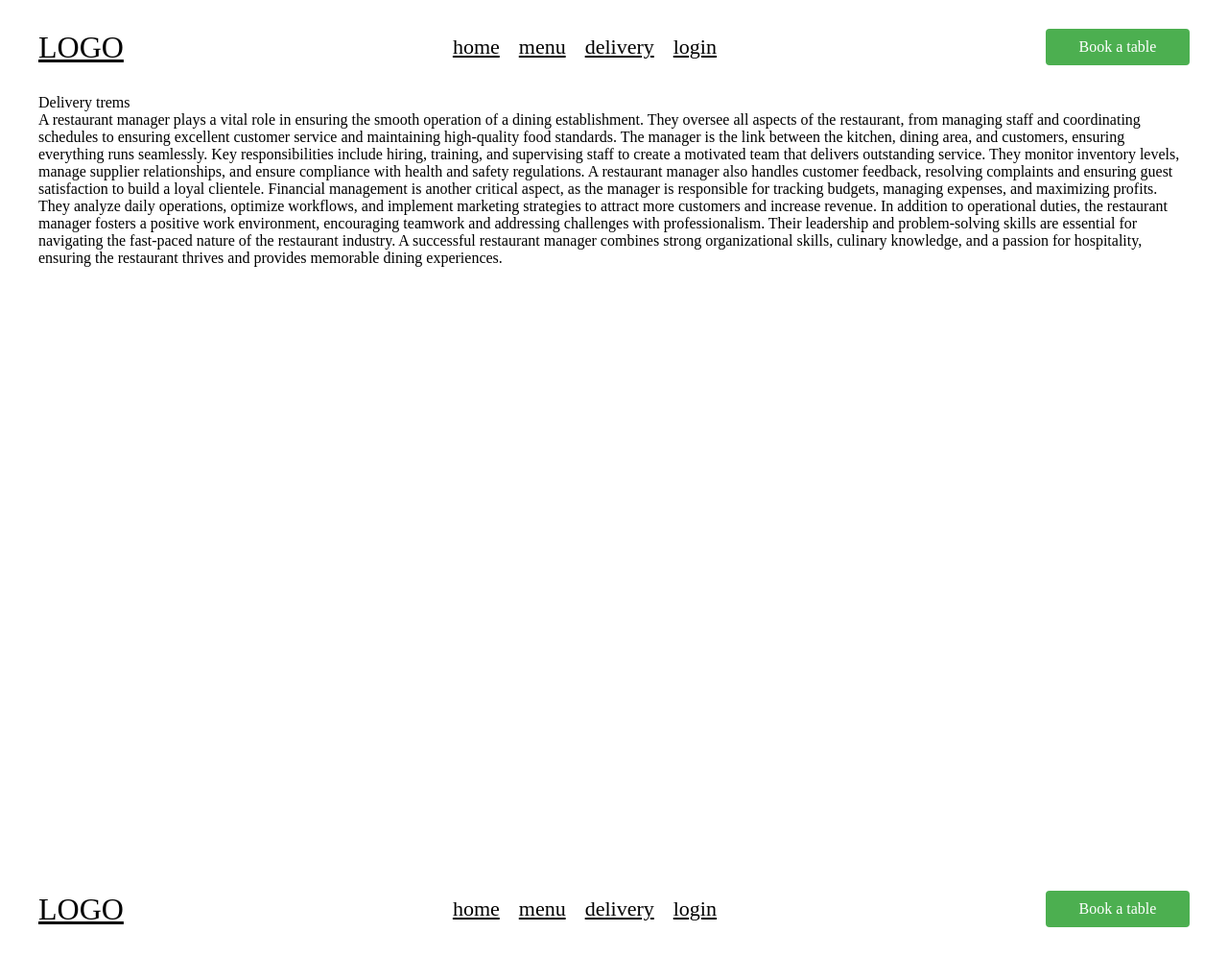
After one commit to Fialex1212/restaurant, a Django app: page /delivery/ in a window 1280 px wide. The commit adds this page. Shown: the whole page at 96% size. Run offline with Django 5.2, Linux system fonts and the light colour scheme; parts of the project's set-up code (start-up, migrations or seed data) failed here and were passed over.

Commit message:
product card, logout button, delivery trems page

```diff
--- a/app/static/css/global.css
+++ b/app/static/css/global.css
@@ -98,6 +98,12 @@ legend {
   padding: 0 20px;
   margin: 0 auto;
 }
+
+.main{
+  min-height: 100vh;
+  height: 100%;
+}
+/* TODO: fix block main */
 
 .header,
 .footer {
--- a/app/templates/base.html
+++ b/app/templates/base.html
@@ -18,11 +18,23 @@
           <nav class="header__navbar">
             <ul class="navbar__list">
               <li class="list__item">
-                <a class="list__link" href="/">menu</a>
+                <a class="list__link" href="/">home</a>
               </li>
+              <li class="list__item">
+                <a class="list__link" href="/menu">menu</a>
+              </li>
+              <li class="list__item">
+                <a class="list__link" href="/delivery">delivery</a>
+              </li>
+              {% if user.is_authenticated %}
               <li class="list__item">
                 <a class="list__link" href="/profile">profile</a>
               </li>
+              {% else %}
+              <li class="list__item">
+                <a class="list__link" href="/auth/login">login</a>
+              </li>
+              {% endif %}
             </ul>
           </nav>
           <button id="openPopupBtn" class="popup__button">Book a table</button>
@@ -30,7 +42,7 @@
       </div>
     </header>
     {% include "popup.html" %}
-    <main>
+    <main class="main">
       {% block content %}
       <h1>Wellcome back, {{ name}}</h1>
       main content {% endblock %}
@@ -44,11 +56,23 @@
           <nav class="header__navbar">
             <ul class="navbar__list">
               <li class="list__item">
-                <a class="list__link" href="/">menu</a>
+                <a class="list__link" href="/">home</a>
               </li>
+              <li class="list__item">
+                <a class="list__link" href="/menu">menu</a>
+              </li>
+              <li class="list__item">
+                <a class="list__link" href="/delivery">delivery</a>
+              </li>
+              {% if user.is_authenticated %}
               <li class="list__item">
                 <a class="list__link" href="/profile">profile</a>
               </li>
+              {% else %}
+              <li class="list__item">
+                <a class="list__link" href="/auth/login">login</a>
+              </li>
+              {% endif %}
             </ul>
           </nav>
           <button id="openPopupBtn" class="popup__button">Book a table</button>
--- /dev/null
+++ b/app/templates/delivery/index.html
@@ -0,0 +1,35 @@
+{% extends "base.html" %}
+{% block title %}Home{% endblock %}
+{% block css %}
+{%load static %}
+<link rel="stylesheet" href="{% static 'css/home.css' %}" />
+{% endblock %}
+{% block content%}
+<div class="container">
+  <h1>Delivery trems</h1>
+  <p>
+    A restaurant manager plays a vital role in ensuring the smooth operation of
+    a dining establishment. They oversee all aspects of the restaurant, from
+    managing staff and coordinating schedules to ensuring excellent customer
+    service and maintaining high-quality food standards. The manager is the link
+    between the kitchen, dining area, and customers, ensuring everything runs
+    seamlessly. Key responsibilities include hiring, training, and supervising
+    staff to create a motivated team that delivers outstanding service. They
+    monitor inventory levels, manage supplier relationships, and ensure
+    compliance with health and safety regulations. A restaurant manager also
+    handles customer feedback, resolving complaints and ensuring guest
+    satisfaction to build a loyal clientele. Financial management is another
+    critical aspect, as the manager is responsible for tracking budgets,
+    managing expenses, and maximizing profits. They analyze daily operations,
+    optimize workflows, and implement marketing strategies to attract more
+    customers and increase revenue. In addition to operational duties, the
+    restaurant manager fosters a positive work environment, encouraging teamwork
+    and addressing challenges with professionalism. Their leadership and
+    problem-solving skills are essential for navigating the fast-paced nature of
+    the restaurant industry. A successful restaurant manager combines strong
+    organizational skills, culinary knowledge, and a passion for hospitality,
+    ensuring the restaurant thrives and provides memorable dining experiences.
+  </p>
+</div>
+
+{% endblock %}
--- a/app/templates/profile/index.html
+++ b/app/templates/profile/index.html
@@ -3,5 +3,9 @@
 {% block title %}Profile of {{ username }}{% endblock %}
 
 {% block content %}
+<div class="container">
   <p>This is the Profile page.</p>
+  {{ username }}
+  <a href="/auth/logout">Logout</a>
+</div>
 {% endblock %}
--- a/app/urls.py
+++ b/app/urls.py
@@ -5,8 +5,12 @@ urlpatterns = [
     path("base/", views.base, name="base"),
     path("", views.home, name="home"),
     path("menu/", views.menu, name="menu"),
+    path("dish_detail/<str:id>", views.dish_detail, name="dish_detail"),
+    path("delivery/", views.delivery, name="delivery"),
     path("profile/", views.profile, name="profile"),
     path("submit-booking", views.book_table, name="submit_booking"),
-    path("auth/", include("authapp.urls"))
+    path("auth/", include("authapp.urls")),
+    path('api/categories/', views.CategoryOfDishList.as_view(), name='category-list'),
+    path('api/dishes/', views.DishList.as_view(), name='dish-list'),
 
 ]
--- a/app/views.py
+++ b/app/views.py
@@ -1,11 +1,18 @@
-from django.shortcuts import render, redirect
+from django.shortcuts import get_object_or_404, render
 from django.http import HttpResponse
+from rest_framework import status
 from .models import CategoryOfDish, BookTabel
+from rest_framework.views import APIView
+from rest_framework.response import Response
+from .models import CategoryOfDish, Dish
+from .serializers import CategoryOfDishSerializer, DishSerializer
+from django.contrib.auth.decorators import login_required
 
 
 def base(request):
     context = {"name": "Alex"}
     return render(request, "base.html", context)
+
 
 def home(request):
     categories = CategoryOfDish.objects.prefetch_related("dishes").all()
@@ -19,8 +26,18 @@ def menu(request):
     return render(request, "./menu/index.html", context)
 
 
+def dish_detail(request, id):
+    dish = get_object_or_404(Dish, id=id)
+    return render(request, "./dish_detail/index.html", {"dish": dish})
+
+def delivery(request):
+    return render(request, "./delivery/index.html")
+
+
+@login_required(login_url="/auth/login")
 def profile(request):
-    context = {"username": "Alex"}
+    username = request.user.username
+    context = {"username": username}
     return render(request, "./profile/index.html", context)
 
 
@@ -43,3 +60,18 @@ def book_table(request):
         )
 
         return HttpResponse("succesfully created")
+
+
+class CategoryOfDishList(APIView):
+    def get(self, request):
+        categories = CategoryOfDish.objects.all()
+        serializer = CategoryOfDishSerializer(categories, many=True)
+        return Response(serializer.data, status=status.HTTP_200_OK)
+
+
+
+class DishList(APIView):
+    def get(self, request):
+        dishes = Dish.objects.all()
+        serializer = DishSerializer(dishes, many=True)
+        return Response(serializer.data)
--- a/authapp/views.py
+++ b/authapp/views.py
@@ -3,6 +3,7 @@ from django.contrib.auth import get_user_model
 from django.contrib import messages
 from django.contrib.auth import authenticate, login
 from django.contrib.auth import logout
+from django.contrib.auth.decorators import login_required
 
 
 def login_user(request):
@@ -42,7 +43,7 @@ def register_user(request):
             messages.error(request, "Passwords do not match.")
     return render(request, "./auth/register.html")
 
-
+@login_required(login_url="/auth/login")
 def logout_user(request):
     logout(request)
     messages.success(request, "Logged out successfully!")
--- a/requirements.txt
+++ b/requirements.txt
@@ -5,3 +5,4 @@ psycopg2==2.9.10
 python-dotenv==1.0.1
 sqlparse==0.5.3
 tzdata==2024.2
+djangorestframework
```
Also changed, not shown: app/serializers.py (added, +14 -0 lines), app/templates/dish_detail/index.html (added, +21 -0 lines), app/templates/home/index.html (+1 -22 lines), app/templates/menu/index.html (+34 -11 lines), restaurant/settings.py (+7 -0 lines), app/static/css/menu.css (renamed from app/static/css/home.css), media/uploads/dishes/df2fab8ced8f41a8bef7a2d4be68ef47.jpg (added).
